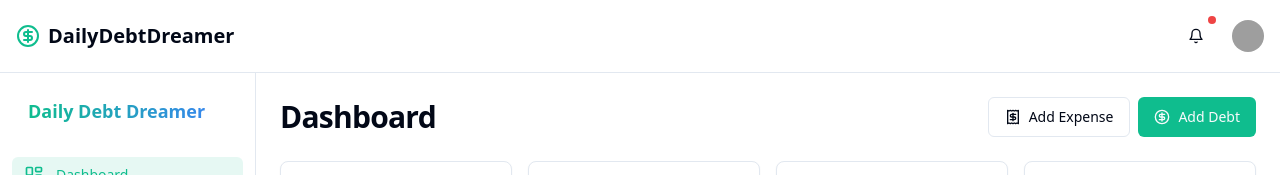
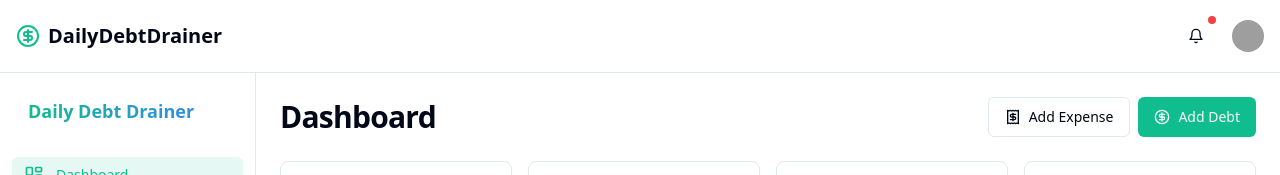
Before and after one commit to booferlaly/daily-debt-drainer-45, a React (Vite) app: page / in a window 1280 px wide. Shown: the top 175 px of the page. Built offline with nearby package versions, Linux system fonts and the light colour scheme; grey boxes are pictures that could not be loaded.

Commit message:
Rename project
Rename the project to dailydebtdrainer.

```diff
--- a/index.html
+++ b/index.html
@@ -1,13 +1,14 @@
+
 <!DOCTYPE html>
 <html lang="en">
   <head>
     <meta charset="UTF-8" />
     <meta name="viewport" content="width=device-width, initial-scale=1.0" />
-    <title>daily-debt-dreamer</title>
+    <title>daily-debt-drainer</title>
     <meta name="description" content="Lovable Generated Project" />
     <meta name="author" content="Lovable" />
 
-    <meta property="og:title" content="daily-debt-dreamer" />
+    <meta property="og:title" content="daily-debt-drainer" />
     <meta property="og:description" content="Lovable Generated Project" />
     <meta property="og:type" content="website" />
     <meta property="og:image" content="https://lovable.dev/opengraph-image-p98pqg.png" />
--- a/src/components/layout/AppHeader.tsx
+++ b/src/components/layout/AppHeader.tsx
@@ -17,7 +17,7 @@ const AppHeader = () => {
       <div className="flex items-center">
         <Link to="/" className="flex items-center">
           <CircleDollarSign className="h-6 w-6 text-primary mr-2" />
-          <h1 className="text-xl font-bold">DailyDebtDreamer</h1>
+          <h1 className="text-xl font-bold">DailyDebtDrainer</h1>
         </Link>
       </div>
 
--- a/src/components/layout/AppSidebar.tsx
+++ b/src/components/layout/AppSidebar.tsx
@@ -55,7 +55,7 @@ const AppSidebar = () => {
     <div className="min-h-screen w-64 border-r bg-card py-4 hidden md:block">
       <div className="px-3 py-2">
         <div className="mb-8 px-4">
-          <h2 className="text-lg font-semibold gradient-text">Daily Debt Dreamer</h2>
+          <h2 className="text-lg font-semibold gradient-text">Daily Debt Drainer</h2>
         </div>
         <nav className="space-y-1">
           {navItems.map((item) => (
```
